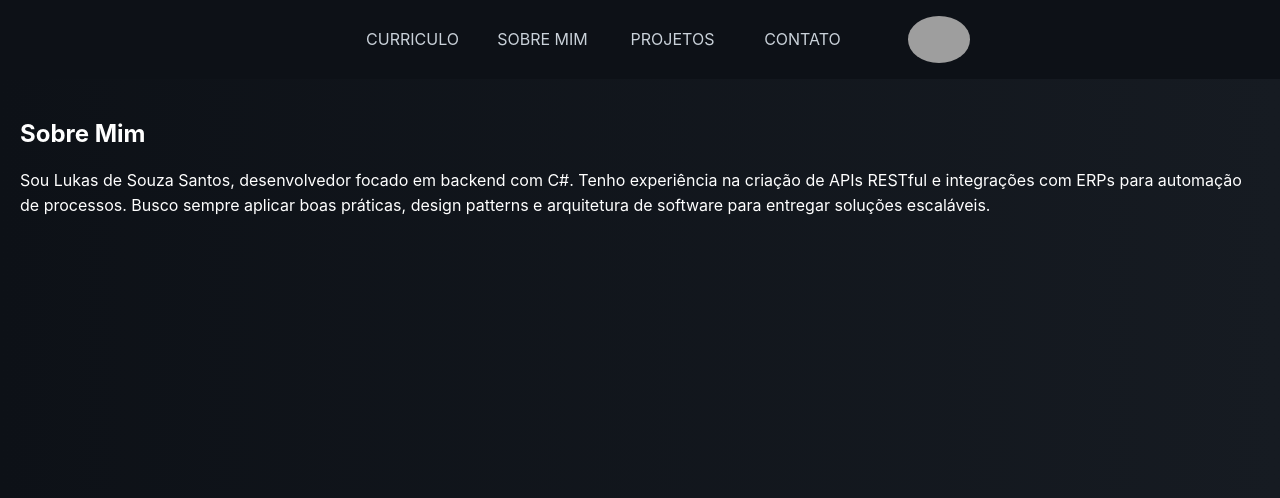
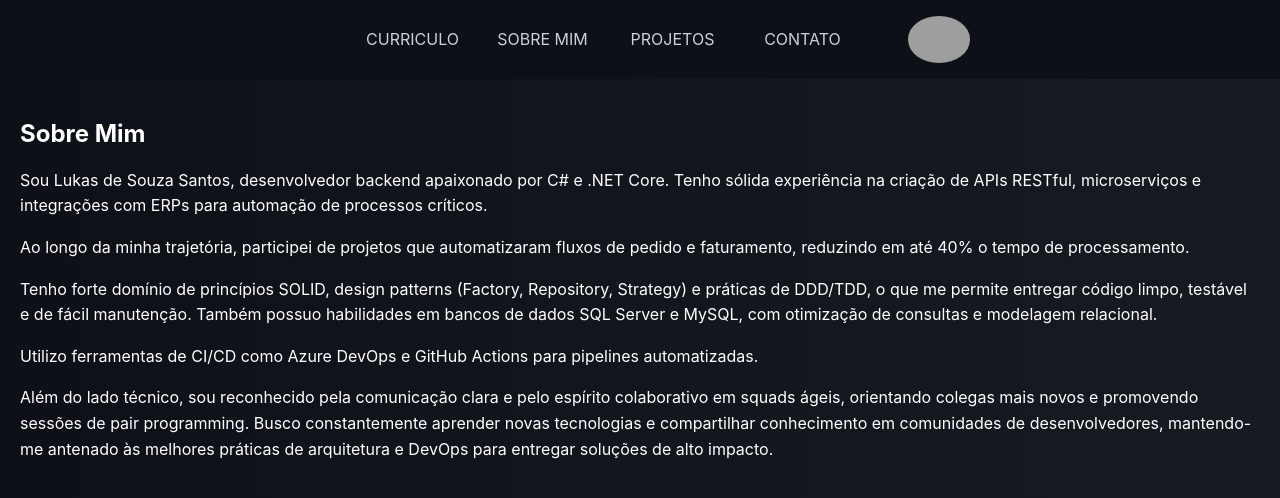
Before and after one commit to Lukas132ss/portfolio, a React (Create React App) app: page /#curriculo in a window 1280 px wide. Both pictures are taken after a click on the item "SOBRE MIM". Shown: the top 498 px of the page. Built offline with nearby package versions, Linux system fonts and the light colour scheme; grey boxes are pictures that could not be loaded.

Commit message:
Expand about me section

```diff
--- a/src/components/SobreMim/index.js
+++ b/src/components/SobreMim/index.js
@@ -15,9 +15,38 @@ const Paragraph = styled.p`
 
 export default function SobreMim() {
   return (
-    <Section id="sobre mim">
+    <Section id="sobre-mim">
       <Title>Sobre Mim</Title>
-      <Paragraph>Sou Lukas de Souza Santos, desenvolvedor focado em backend com C#. Tenho experiência na criação de APIs RESTful e integrações com ERPs para automação de processos. Busco sempre aplicar boas práticas, design patterns e arquitetura de software para entregar soluções escaláveis.</Paragraph>
+      <Paragraph>
+        Sou Lukas de Souza Santos, desenvolvedor backend apaixonado por C# e
+        .NET Core. Tenho sólida experiência na criação de APIs RESTful,
+        microserviços e integrações com ERPs para automação de processos
+        críticos.
+      </Paragraph>
+      <Paragraph>
+        Ao longo da minha trajetória, participei de projetos que automatizaram
+        fluxos de pedido e faturamento, reduzindo em até 40% o tempo de
+        processamento.
+      </Paragraph>
+      <Paragraph>
+        Tenho forte domínio de princípios SOLID, design patterns (Factory,
+        Repository, Strategy) e práticas de DDD/TDD, o que me permite entregar
+        código limpo, testável e de fácil manutenção. Também possuo habilidades
+        em bancos de dados SQL Server e MySQL, com otimização de consultas e
+        modelagem relacional.
+      </Paragraph>
+      <Paragraph>
+        Utilizo ferramentas de CI/CD como Azure DevOps e GitHub Actions para
+        pipelines automatizadas.
+      </Paragraph>
+      <Paragraph>
+        Além do lado técnico, sou reconhecido pela comunicação clara e pelo
+        espírito colaborativo em squads ágeis, orientando colegas mais novos e
+        promovendo sessões de pair programming. Busco constantemente aprender
+        novas tecnologias e compartilhar conhecimento em comunidades de
+        desenvolvedores, mantendo-me antenado às melhores práticas de arquitetura
+        e DevOps para entregar soluções de alto impacto.
+      </Paragraph>
     </Section>
   );
 }
```
